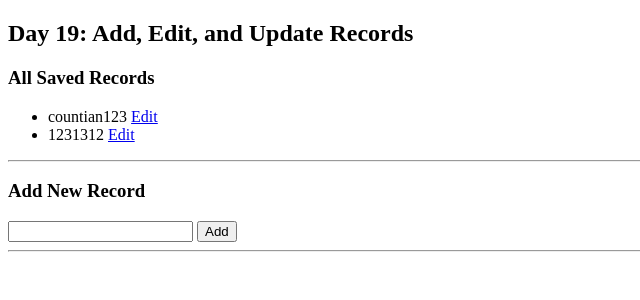
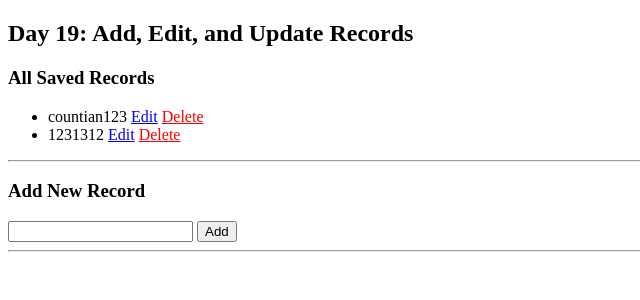
Before and after one commit to Co3code/30days-challenge-of-coding-php, a PHP site: page /index.php in a window 1280 px wide. Shown: the top 300 px of the page, without its empty margins (0-640 px from the left). Run offline with PHP 8.4, Linux system fonts and the light colour scheme.

Commit message:
adding delete

```diff
--- a/day19/index.php
+++ b/day19/index.php
@@ -1,5 +1,6 @@
 <?php
     // Day 19 – Add, Edit, and Update Records (File Handling)
+    // the question mark is called ternary operator. / Think of it like a mini-if-else on one line. makes code Makes code shorte
 
     $file = "records.txt";
 
@@ -43,6 +44,31 @@
         header("Location: index.php");
         exit;
     }
+    // ----------------------------------------------
+    // Step 5: Delete a record
+    // ----------------------------------------------
+    if (isset($_GET["delete"])) {
+
+        $delete_index = (int) $_GET["delete"]; // convert to number
+
+        // Check if valid index to avoid errors
+        if ($delete_index >= 0 && $delete_index < count($records)) {
+
+            // Remove item from array
+            unset($records[$delete_index]);
+
+            // Re-index array (so the indexes become 0,1,2...)
+            $records = array_values($records);
+
+            // Save the updated list back into the text file
+            file_put_contents($file, implode("\n", $records));
+        }
+
+        // Redirect back to main page (prevents deleting again on refresh)
+        header("Location: index.php");
+        exit;
+    }
+
 ?>
 
 <!DOCTYPE html>
@@ -60,6 +86,7 @@
         <li>
             <?php echo htmlspecialchars($r); ?>
             <a href="?edit=<?php echo $i; ?>">Edit</a>
+            <a href="?delete=<?php echo $i ?>"style="color:red;">Delete</a>
         </li>
     <?php endforeach; ?>
 </ul>
```
